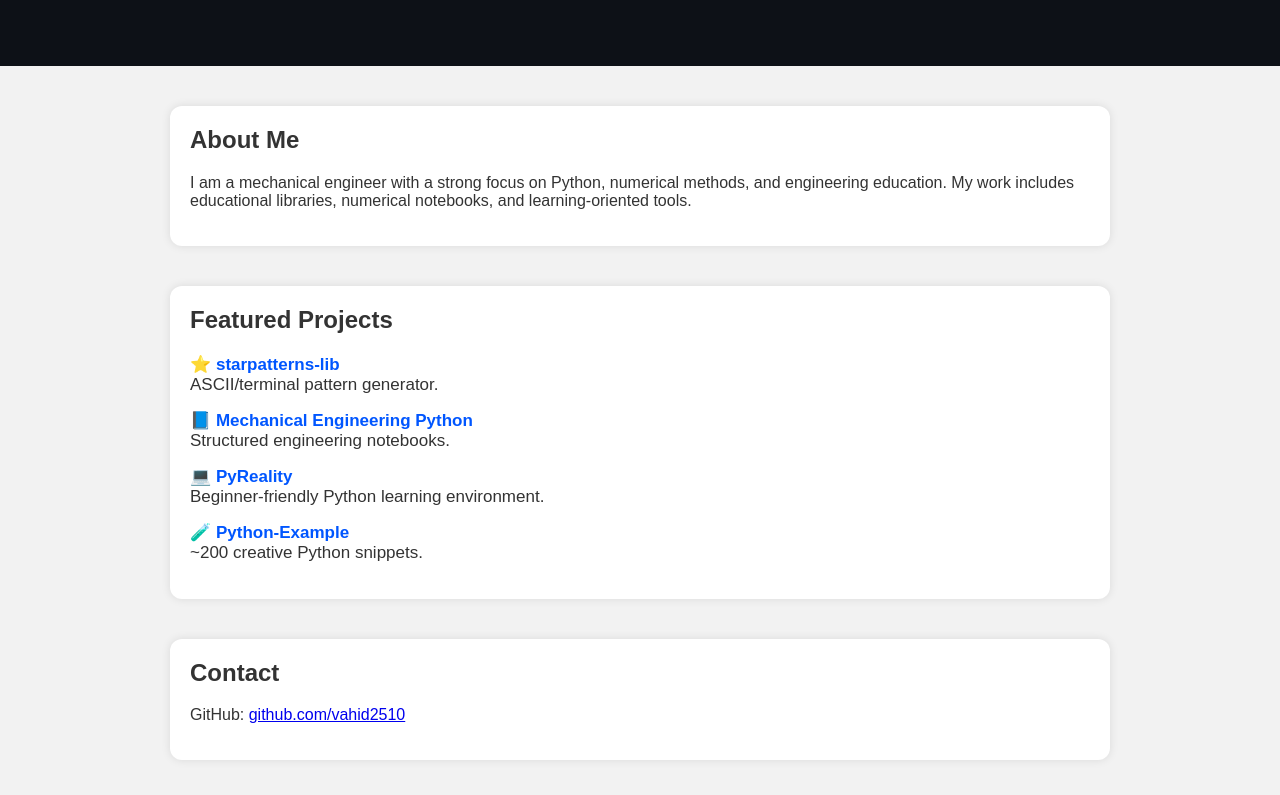
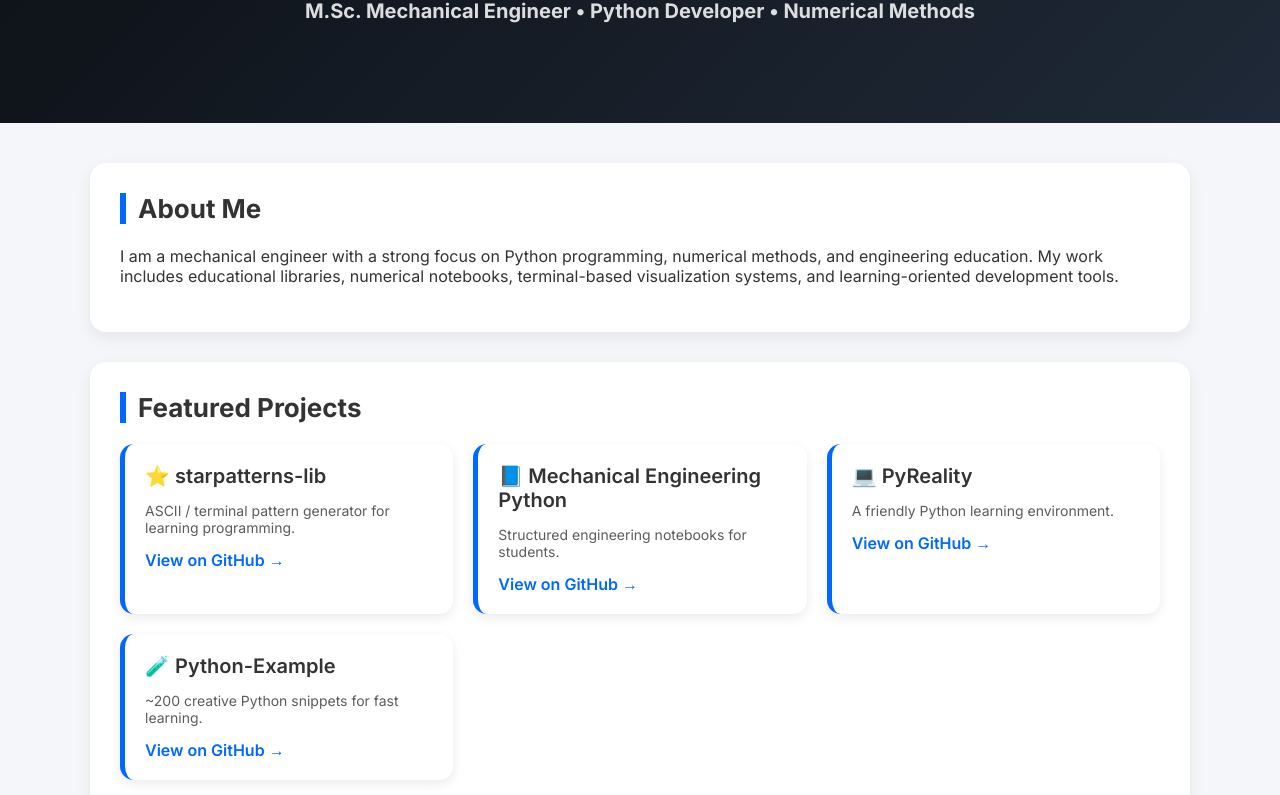
Before and after one commit to vahid2510/vahid2510.github.io, a plain HTML site: page index.html in a window 1280 px wide. Shown: the part 150-945 px from the top of the page. Drawn offline with Linux system fonts and the light colour scheme.

Commit message:
Update index.html

```diff
--- a/index.html
+++ b/index.html
@@ -6,102 +6,190 @@
 <title>Vahid Ahmadi Khorami</title>
 
 <style>
+    @import url('https://fonts.googleapis.com/css2?family=Inter:wght@300;400;600;700&display=swap');
+
     body {
-        font-family: Arial, sans-serif;
         margin: 0;
-        background: #f2f2f2;
+        padding: 0;
+        font-family: 'Inter', sans-serif;
+        background: #f4f6fa;
         color: #333;
     }
-    .header {
+
+    /* HEADER */
+    .hero {
+        background: linear-gradient(135deg, #0d1117, #1f2937);
+        color: white;
         text-align: center;
-        padding: 60px 20px;
-        background: #0d1117;
-        color: #fff;
+        padding: 80px 20px;
+        animation: fadeIn 1.2s ease-in-out;
     }
-    .header h1 {
+
+    .hero h1 {
         margin: 0;
-        font-size: 40px;
-        font-weight: bold;
+        font-size: 48px;
+        font-weight: 700;
     }
-    .header h3 {
+
+    .hero h3 {
         margin-top: 10px;
-        font-weight: normal;
-        opacity: 0.8;
+        font-size: 20px;
+        opacity: 0.85;
     }
+
+    /* CONTAINER */
+    .container {
+        max-width: 1100px;
+        margin: 40px auto;
+        padding: 0 20px;
+    }
+
+    /* SECTION */
     .section {
-        max-width: 900px;
-        margin: 40px auto;
-        padding: 20px;
         background: #fff;
-        border-radius: 12px;
-        box-shadow: 0 0 10px rgba(0,0,0,0.1);
+        padding: 30px;
+        border-radius: 16px;
+        margin-bottom: 30px;
+        box-shadow: 0 6px 15px rgba(0,0,0,0.07);
+        animation: fadeUp 0.8s ease;
     }
+
     h2 {
         margin-top: 0;
+        font-size: 26px;
+        font-weight: 700;
+        border-left: 6px solid #0068ff;
+        padding-left: 12px;
     }
-    .projects ul {
-        list-style: none;
-        padding: 0;
+
+    /* PROJECT CARDS */
+    .projects {
+        display: grid;
+        grid-template-columns: repeat(auto-fit, minmax(260px, 1fr));
+        gap: 20px;
     }
-    .projects li {
-        margin-bottom: 15px;
-        font-size: 17px;
+
+    .card {
+        background: white;
+        padding: 20px;
+        border-radius: 14px;
+        box-shadow: 0 4px 12px rgba(0,0,0,0.08);
+        transition: 0.3s;
+        border-left: 5px solid #0068ff;
     }
-    .projects a {
-        color: #0056ff;
+
+    .card:hover {
+        transform: translateY(-5px);
+        box-shadow: 0 8px 18px rgba(0,0,0,0.12);
+    }
+
+    .card-title {
+        font-size: 20px;
+        font-weight: 600;
+        margin-bottom: 6px;
+    }
+
+    .card p {
+        opacity: 0.8;
+        font-size: 14px;
+    }
+
+    .card a {
+        color: #0068ff;
         text-decoration: none;
-        font-weight: bold;
+        font-weight: 600;
     }
+
+    /* CONTACT */
+    .contact a {
+        color: #0068ff;
+        font-weight: 600;
+        text-decoration: none;
+    }
+
+    /* FOOTER */
     .footer {
         text-align: center;
         padding: 30px;
-        color: #555;
+        color: #777;
+        font-size: 14px;
     }
+
+    /* ANIMATIONS */
+    @keyframes fadeIn {
+        from { opacity: 0; transform: translateY(-20px); }
+        to { opacity: 1; transform: translateY(0); }
+    }
+
+    @keyframes fadeUp {
+        from { opacity: 0; transform: translateY(20px); }
+        to { opacity: 1; transform: translateY(0); }
+    }
+
 </style>
-
 </head>
 <body>
 
-<div class="header">
+<!-- HEADER / HERO -->
+<div class="hero">
     <h1>Vahid Ahmadi Khorami</h1>
-    <h3>M.Sc. Mechanical Engineering • Python Developer</h3>
+    <h3>M.Sc. Mechanical Engineer • Python Developer • Numerical Methods</h3>
 </div>
 
+<div class="container">
+
+    <!-- ABOUT -->
     <div class="section">
         <h2>About Me</h2>
         <p>
-        I am a mechanical engineer with a strong focus on Python, numerical methods, and engineering education.
-        My work includes educational libraries, numerical notebooks, and learning-oriented tools.
+            I am a mechanical engineer with a strong focus on Python programming, numerical methods,
+            and engineering education. My work includes educational libraries, numerical notebooks,
+            terminal-based visualization systems, and learning-oriented development tools.
         </p>
     </div>
 
-<div class="section projects">
+    <!-- PROJECTS -->
+    <div class="section">
         <h2>Featured Projects</h2>
-    <ul>
-        <li>
-            ⭐ <a href="https://github.com/vahid2510/starpatterns-lib" target="_blank">starpatterns-lib</a><br>
-            ASCII/terminal pattern generator.
-        </li>
-        <li>
-            📘 <a href="https://github.com/vahid2510/Mechanical_Engineering_python" target="_blank">Mechanical Engineering Python</a><br>
-            Structured engineering notebooks.
-        </li>
-        <li>
-            💻 <a href="https://github.com/vahid2510/PyReality" target="_blank">PyReality</a><br>
-            Beginner-friendly Python learning environment.
-        </li>
-        <li>
-            🧪 <a href="https://github.com/vahid2510/Python-Example" target="_blank">Python-Example</a><br>
-            ~200 creative Python snippets.
-        </li>
-    </ul>
+
+        <div class="projects">
+
+            <div class="card">
+                <div class="card-title">⭐ starpatterns-lib</div>
+                <p>ASCII / terminal pattern generator for learning programming.</p>
+                <a href="https://github.com/vahid2510/starpatterns-lib" target="_blank">View on GitHub →</a>
             </div>
 
-<div class="section">
+            <div class="card">
+                <div class="card-title">📘 Mechanical Engineering Python</div>
+                <p>Structured engineering notebooks for students.</p>
+                <a href="https://github.com/vahid2510/Mechanical_Engineering_python" target="_blank">View on GitHub →</a>
+            </div>
+
+            <div class="card">
+                <div class="card-title">💻 PyReality</div>
+                <p>A friendly Python learning environment.</p>
+                <a href="https://github.com/vahid2510/PyReality" target="_blank">View on GitHub →</a>
+            </div>
+
+            <div class="card">
+                <div class="card-title">🧪 Python-Example</div>
+                <p>~200 creative Python snippets for fast learning.</p>
+                <a href="https://github.com/vahid2510/Python-Example" target="_blank">View on GitHub →</a>
+            </div>
+
+        </div>
+    </div>
+
+    <!-- CONTACT -->
+    <div class="section contact">
         <h2>Contact</h2>
         <p>GitHub: <a href="https://github.com/vahid2510" target="_blank">github.com/vahid2510</a></p>
     </div>
 
+</div>
+
+<!-- FOOTER -->
 <div class="footer">
     © 2025 — Vahid A. Khorami
 </div>
```
Lines whose indentation alone changed are shown as unchanged.
